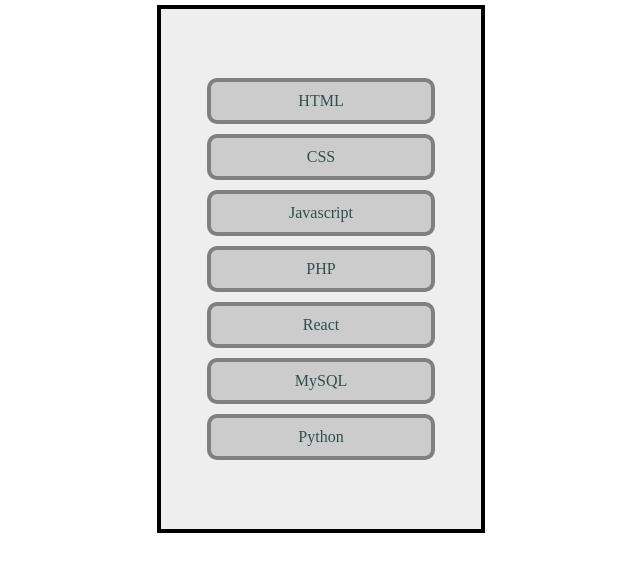
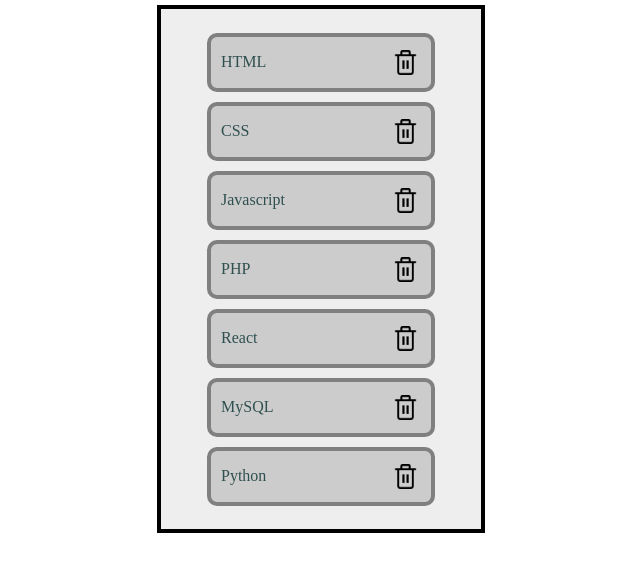
Before and after one commit to vinivargasr/JavaScript, a plain HTML site: page Exercícios/Ex039/ex039.html in a window 1280 px wide. Shown: the whole page, without its empty margins (319-959 px from the left). Drawn offline with Linux system fonts and the light colour scheme.

Commit message:
utilizando appendChild /removeChild / setAttribute

```diff
--- a/Exercícios/Ex039/ex038c.js
+++ b/Exercícios/Ex039/ex038c.js
@@ -9,5 +9,14 @@
     newElement.setAttribute('class','curso c1')
     newElement.innerHTML = el
 
+    const btn_lixeira = document.createElement('img')
+    btn_lixeira.setAttribute('src','lixo.png')
+    btn_lixeira.setAttribute('class','btn_lixeira')
+    newElement.appendChild(btn_lixeira)
+
+    btn_lixeira.addEventListener('click', (evt) => {
+        caixa1.removeChild(newElement)
+    })
+
 caixa1.appendChild(newElement)
 })
--- a/Exercícios/Ex039/style.css
+++ b/Exercícios/Ex039/style.css
@@ -29,7 +29,9 @@
     border-radius: 10px;
     padding: 10px;
     margin: 5px 0px;
-    cursor: pointer;
+    display: flex;
+    justify-content: space-between;
+    align-items: center;
 }
 
 .selecionado {
@@ -66,3 +68,15 @@
     flex-direction: column;
     margin: 40px;
 }
+
+.btn_lixeira {
+    width: 25px;
+    cursor: pointer;
+    padding: 3px;
+    border-radius: 5px;
+    transition-duration: 0.5s;
+}
+
+.btn_lixeira:hover {
+    background-color: rgb(112, 121, 121);
+}
```
Also changed, not shown: Exercícios/Ex039/lixo.png (added).
